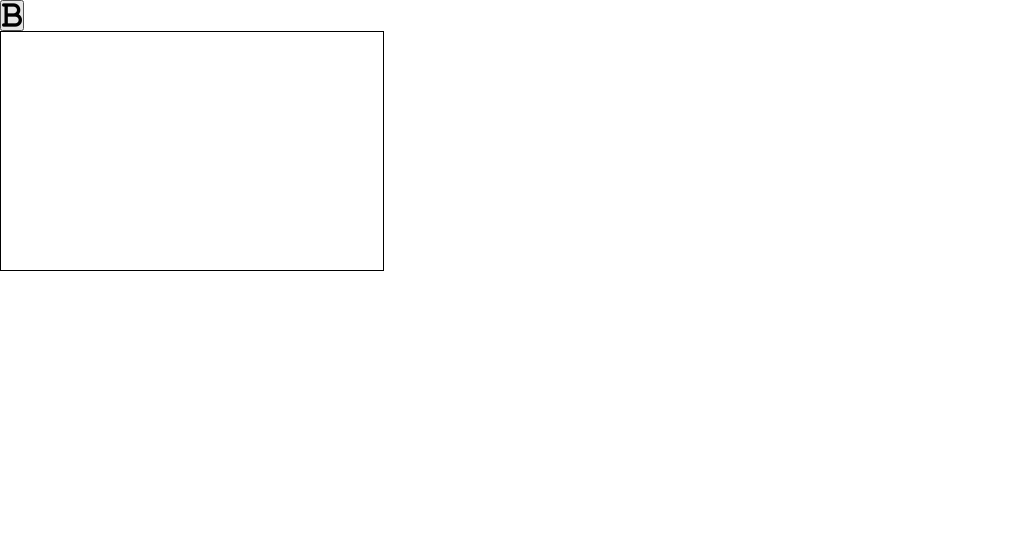
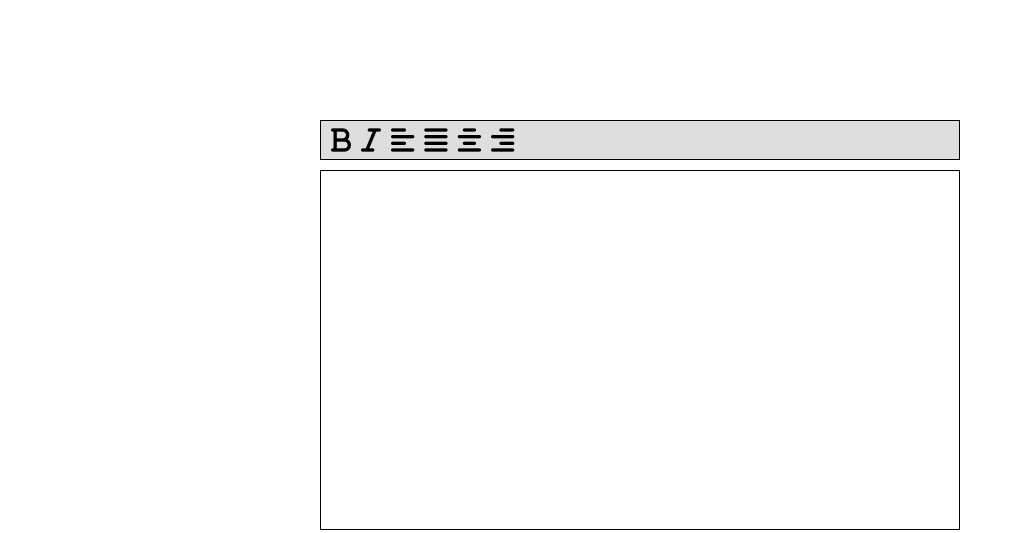
Before and after one commit to EliasJuk/RichTextEditor, a plain HTML site: page src/Index.html in a window 1280 px wide. Shown: the whole page, without its empty margins (0-1023 px from the left). Drawn offline with Linux system fonts and the light colour scheme.

Commit message:
Implementar funções

```diff
--- a/src/Index.html
+++ b/src/Index.html
@@ -1,10 +1,44 @@
 <script src="https://kit.fontawesome.com/d83a960c7e.js" crossorigin="anonymous"></script>
 <link rel="stylesheet" href="style.css"/>
 
+<div class="container">
+    <div class="bar">
+        <ul>
+            <li class="bar-list">
+                <button onclick="bold()" type="button">
+                    <i class=' fas fa-bold fa-2x'></i>
+                </button>
+            </li>
+            <li class="bar-list">
+                <button onclick="italic()" type="button">
+                    <i class='fas fa-italic fa-2x'></i>
+                </button>
+            </li>
+            <li class="bar-list">
+                <button onclick="italic()" type="button">
+                    <i class="fas fa-align-left fa-2x"></i>
+                </button>
+            </li>
+            <li class="bar-list">
+                <button onclick="italic()" type="button">
+                    <i class="fas fa-align-justify fa-2x"></i>
+                </button>
+            </li>
+            <li class="bar-list">
+                <button onclick="italic()" type="button">
+                    <i class="fas fa-align-center fa-2x"></i>
+                </button>
+            </li>
+            <li class="bar-list">
+                <button onclick="italic()" type="button">
+                    <i class="fas fa-align-right fa-2x"></i>
+                </button>
+            </li>
+        </ul>
+    </div>
+    <div class="editor" contenteditable="true"></div>
+</div>
 
-<button onclick="bold()">
-    <i class=' fas fa-bold fa-2x'></i>
-</button>
 
-<div class="editor" contenteditable="true"></div>
+
 <script src="script.js"></script>
--- a/src/script.js
+++ b/src/script.js
@@ -1,7 +1,11 @@
 let editor = document.getElementById('editor');
-
 
 function bold(){
 	let cmd = 'bold'
 	document.execCommand(cmd, false, null);
 }
+
+function italic(){
+	let cmd = 'italic'
+	document.execCommand(cmd, false, null);
+}
--- a/src/style.css
+++ b/src/style.css
@@ -7,13 +7,41 @@
     font-family: 'Roboto', sans-serif;
 }
 
+div.container {
+    width: 50vw;
+    height: 50vh;
+    margin: 0 auto;
+    margin-top: 15vh;
+}
+
 div.editor {
-    width: 30vw;
-    height: 30vh;
+    width: 100%;
+    height: 90%;
     border: 1px solid black;
     background-color: #fff;
 }
 
+div.bar {
+    height: 10%;
+    border: 1px solid black;
+    margin-bottom: 10px;
+    background-color: #dedede;
+    display: flex;
+    align-items: center;
+}
+
+div:focus {
+    box-shadow: 0 0 0 0;
+    outline: 0;
+}
+
 li {
     list-style-type: none;
+    float: left;
 }
+
+button {
+    background-color: transparent;
+    border: none;
+    margin-left: 10px;
+}
```
Also changed, not shown: 1 other file.
